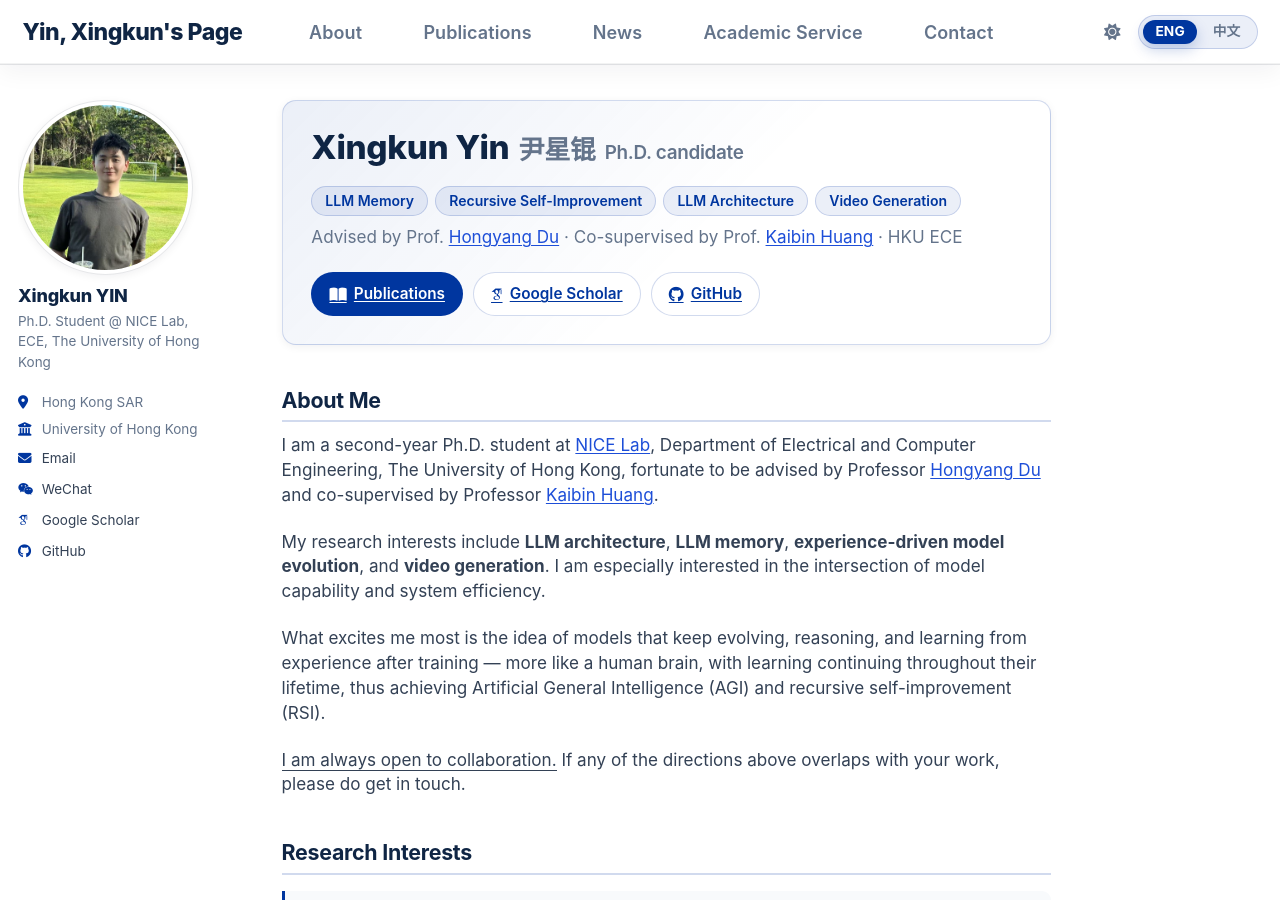
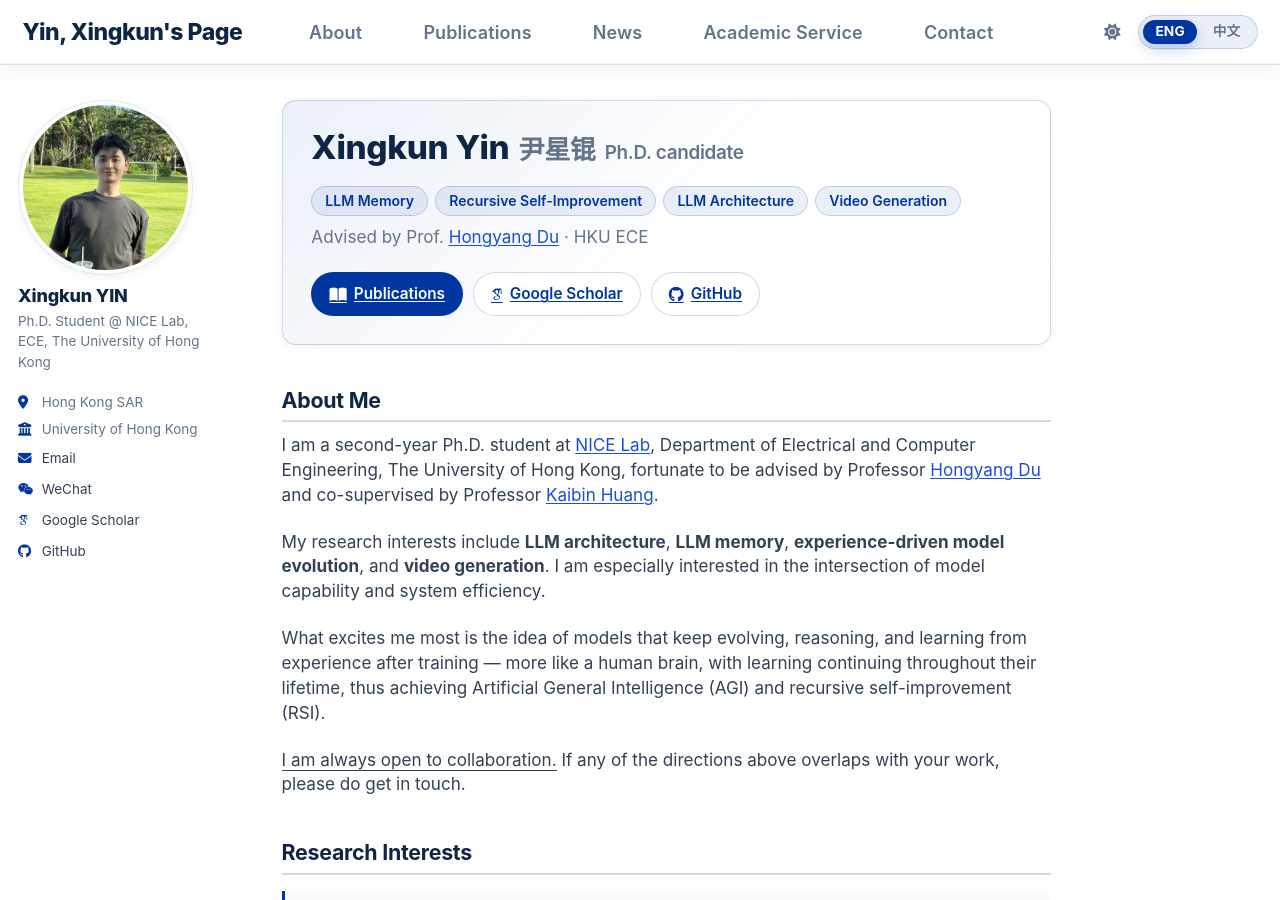
Before and after one commit to troyyxk/troyyxk.github.io, a Jekyll site: the page built from _pages/about.md, in a window 1280 px wide and 900 px high. Built offline with Jekyll 4.4.1, drawn with Linux system fonts in a browser that asks for light colours; some web fonts are replaced; a script bundle is joined from its source files by our own code; library files that are not in the unit come from our copies; comment, search, counter and statistics services are not loaded.

Commit message:
Leave the hero card's advisor line as it was
The co-supervisor belongs in the About Me paragraph, where it was asked for;
the hero card keeps naming only the primary advisor.

```diff
--- a/_pages/about.md
+++ b/_pages/about.md
@@ -20,8 +20,8 @@ redirect_from:
     <li><span class="lang-en lang-inline">Video Generation</span><span class="lang-zh lang-inline">视频生成</span></li>
   </ul>
   <p class="hero__meta">
-    <span class="lang-en lang-inline">Advised by Prof. <a href="https://hongyangdu.github.io/">Hongyang Du</a> &middot; Co-supervised by Prof. <a href="https://wireless.hku.hk/kaibin-huang">Kaibin Huang</a> &middot; HKU ECE</span>
-    <span class="lang-zh lang-inline">导师：<a href="https://hongyangdu.github.io/">杜泓阳</a>教授 &middot; 共同指导：<a href="https://wireless.hku.hk/kaibin-huang">黄凯斌</a>教授 &middot; 香港大学 电机与计算机工程系</span>
+    <span class="lang-en lang-inline">Advised by Prof. <a href="https://hongyangdu.github.io/">Hongyang Du</a> &middot; HKU ECE</span>
+    <span class="lang-zh lang-inline">导师：<a href="https://hongyangdu.github.io/">杜泓阳</a>教授 &middot; 香港大学 电机与计算机工程系</span>
   </p>
   <div class="hero__actions">
     <a class="hero__btn hero__btn--primary" href="{{ base_path }}/publications/"><i class="fas fa-book-open" aria-hidden="true"></i><span class="lang-en lang-inline">Publications</span><span class="lang-zh lang-inline">论文发表</span></a>
```
